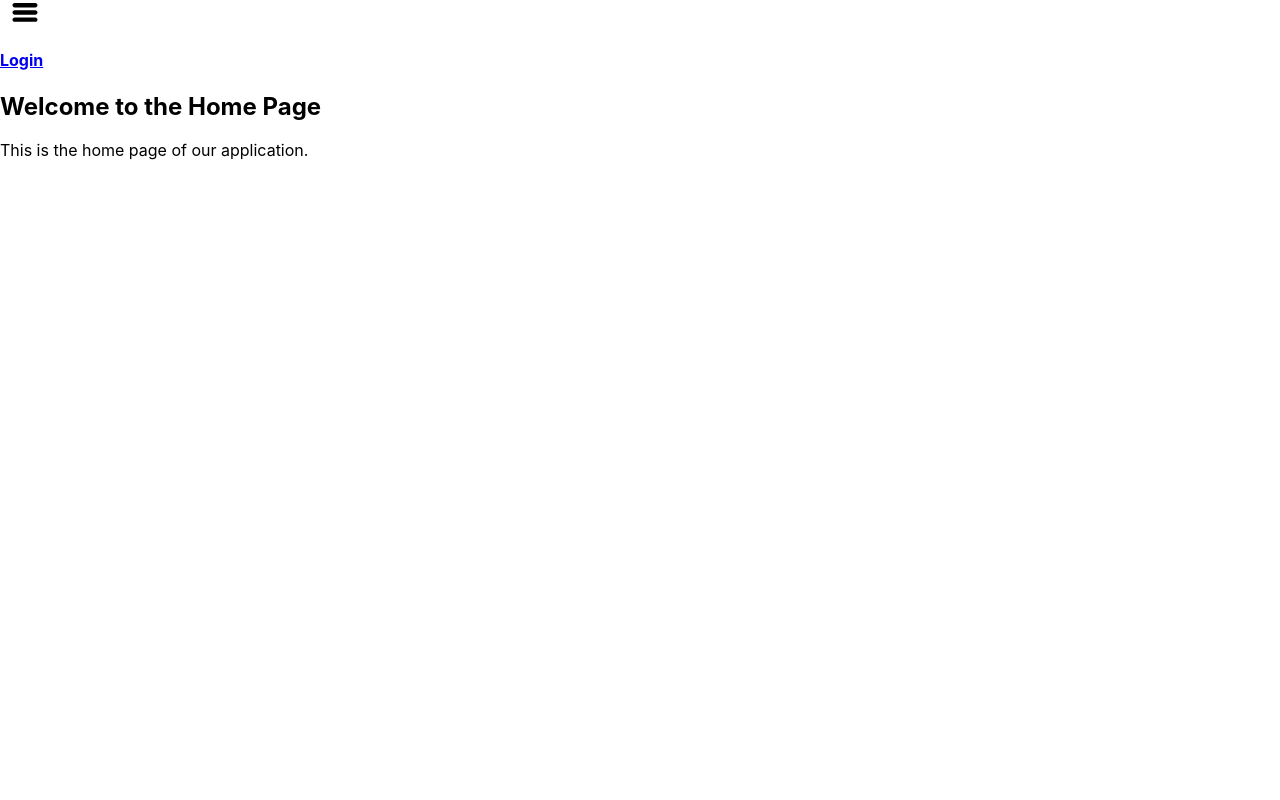
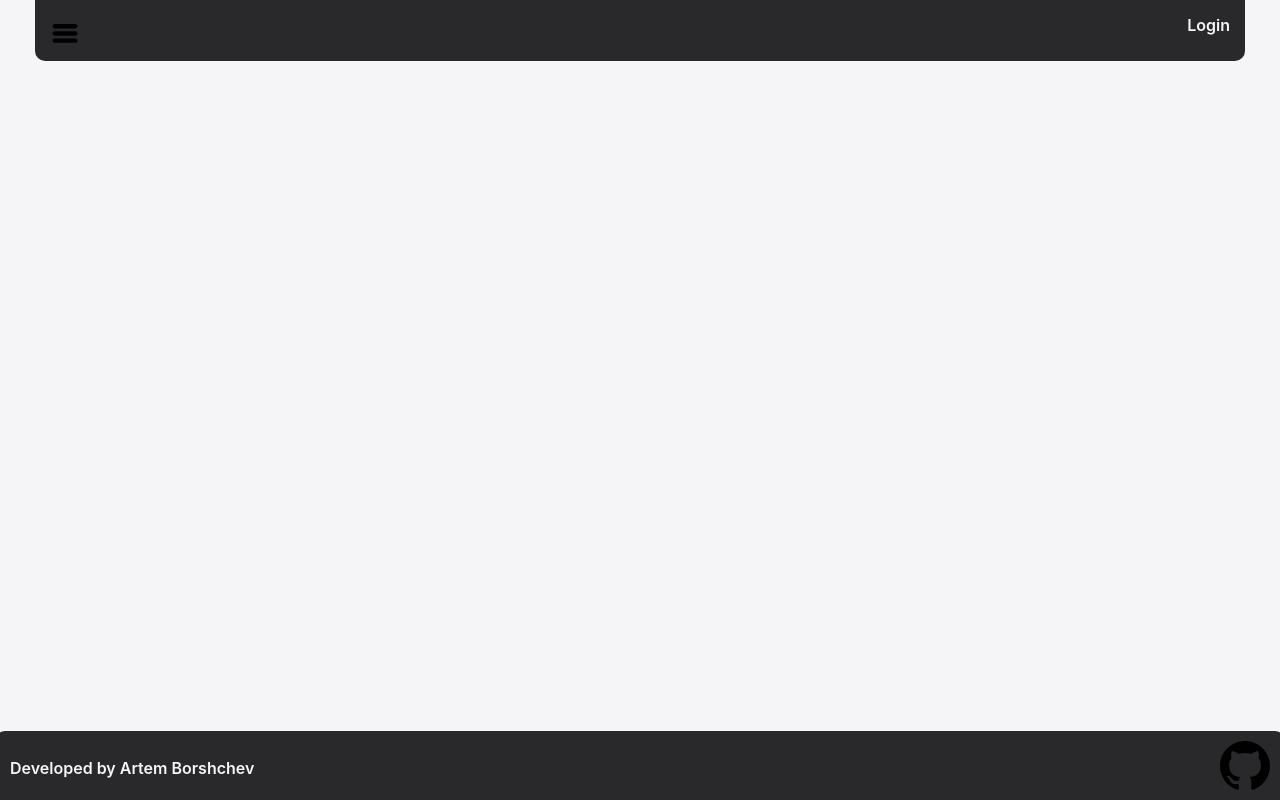
Before and after one commit to ArtemBorshchev/XO-game, a React (Create React App) app: page / in a window 1280 px wide. Built offline with nearby package versions, Linux system fonts and the light colour scheme.

Commit message:
game menu

```diff
--- a/public/index.html
+++ b/public/index.html
@@ -29,6 +29,7 @@
   <body>
     <noscript>You need to enable JavaScript to run this app.</noscript>
     <div id="root"></div>
+
     <!--
       This HTML file is a template.
       If you open it directly in the browser, you will see an empty page.
--- /dev/null
+++ b/src/components/Content.jsx
@@ -0,0 +1,9 @@
+import React from 'react'
+
+export const Content = () => {
+  return (
+    <div className='content'></div>
+  )
+}
+
+export default Content;
--- /dev/null
+++ b/src/components/Footer.jsx
@@ -0,0 +1,20 @@
+import React from 'react';
+import { Link } from 'react-router-dom';
+import gitHubLogo from '../components/iconmonstr-github-1.svg';
+
+export const Footer = () => {
+  return (
+    <section className="footer">
+    <div className="footer-title">
+      <h4 className="title-element">Developed by Artem Borshchev</h4>
+    </div>
+    <div className="footer-title">
+      <Link to='https://github.com/ArtemBorshchev'>
+        <img className="title-element" src={gitHubLogo} alt="Circle SVG" width="50" height="50" />
+      </Link>
+    </div>
+  </section>
+  )
+}
+
+export default Footer
--- a/src/components/Header.jsx
+++ b/src/components/Header.jsx
@@ -1,15 +1,38 @@
-import React from 'react';
+import React, { useState } from 'react';
 import { Link, useNavigate} from 'react-router-dom';
+import Content from './Content';
 import logoMenu from '../components/lines_menu_burger_icon_123889.svg';
 import user from '../usefullFunctions/user';
 
 const Header = () => {
+  const [showGameList, setShowGameList] = useState(false);
   const navigate = useNavigate();
 
+  const handleMouseEnter = () => {
+    setShowGameList(true);
+  };
+
+  const handleMouseLeave = () => {
+    setShowGameList(false);
+  };
   return (
     <section className="header">
-      <div id="menu">
-        <img className="title-element" src={logoMenu} alt="Circle SVG" />
+      <div id="menu" className="header-title"
+          onMouseEnter={handleMouseEnter}
+          onMouseLeave={handleMouseLeave}
+        >
+        {showGameList
+        ?
+          (
+            <ul className='game-list'>
+              <li className='game-list'><Link to="/tic-tac-toe">TicTacToe</Link></li>
+              <li className='game-list'><Link to="/game">another game</Link></li>
+            </ul>
+          )
+        :
+          (
+            <img className="title-element" src={logoMenu} alt="Circle SVG" />
+          )}
       </div>
       <div className="header-title">
         {
@@ -22,7 +45,10 @@ const Header = () => {
           :
             <Link>
               <h4 onClick={() => {
-                user.isLogin = !user.isLogin
+                user.isLogin = !user.isLogin;
+                user.moves = []
+                user.name = '';
+                user.gameStatus = 'in progress';
                 navigate('/');
                 console.log('user after LOGOUT', user)
               }} id="login">Logout</h4>
--- a/src/components/Home.jsx
+++ b/src/components/Home.jsx
@@ -1,15 +1,20 @@
 import React from 'react';
 import Header from './Header';
+import Footer from './Footer';
+import Content from './Content';
 import {user} from '../usefullFunctions/user';
+
+import '../styles/styles.css';
+
 
 const Home = () => {
   console.log(user)
+
   return (
-    <div>
-      <Header user={user}/>
-      <h2>Welcome to the Home Page</h2>
-      <p>This is the home page of our application.</p>
-    </div>
+    <>
+      <Header />
+      <Footer />
+    </>
   );
 };
 
--- a/src/styles.css/styles.css
+++ b/src/styles/styles.css
@@ -6,16 +6,12 @@ body {
   color: #000;
 }
 
-#app {
-  max-width: 1200px;
-  min-height: 500px;
-  margin: 0 auto;
-  padding: 20px;
-}
 
-h1, h2, h3, h4, h5, h6 {
+h1, h2, h3, h4, h5, h6, ul, li, a {
   font-weight: 600;
   margin-top: 0;
+  color: #f5f5f7;
+  text-decoration: none;
 }
 
 h1 {
@@ -28,11 +24,6 @@ h2 {
 
 h3 {
   font-size: 1.5rem;
-}
-
-a {
-  color: #f5f5f7;
-  text-decoration: none;
 }
 
 a:hover {
@@ -74,8 +65,13 @@ form {
   max-width: 400px;
   margin: 0 auto;
 }
-
+#root {
+  display: flex;
+  justify-content: center;
+}
 .header {
+  position: fixed;
+  width: 100%;
   display: flex;
   justify-content: space-between;
   align-items: center;
@@ -91,20 +87,29 @@ form {
   margin: 10px 10px 0px 0px;
 }
 
+
+.content {
+  max-width: 1200px;
+  margin: 0 auto;
+  padding: 20px;
+}
 .footer {
+  position: fixed;
+  bottom: 0px;
+  width: 100%;
   display: flex;
   justify-content: space-between;
   align-items: center;
-  max-width: 1200px;
+  max-width: 1300px;
   margin: 0 auto;
   padding: 5px;
   border: none;
-  border-radius: 0px 0px 10px 10px;
+  border-radius: 10px 10px 0px 0px;
   background-color: #29292c;
 }
 
 .footer-title {
-  margin: 0px 10px 0px 10px;
+  margin: 5px 10px 0px 10px;
 }
 .title-element {
   margin: 0 auto;
```
Also changed, not shown: src/components/iconmonstr-github-1.svg (added).
